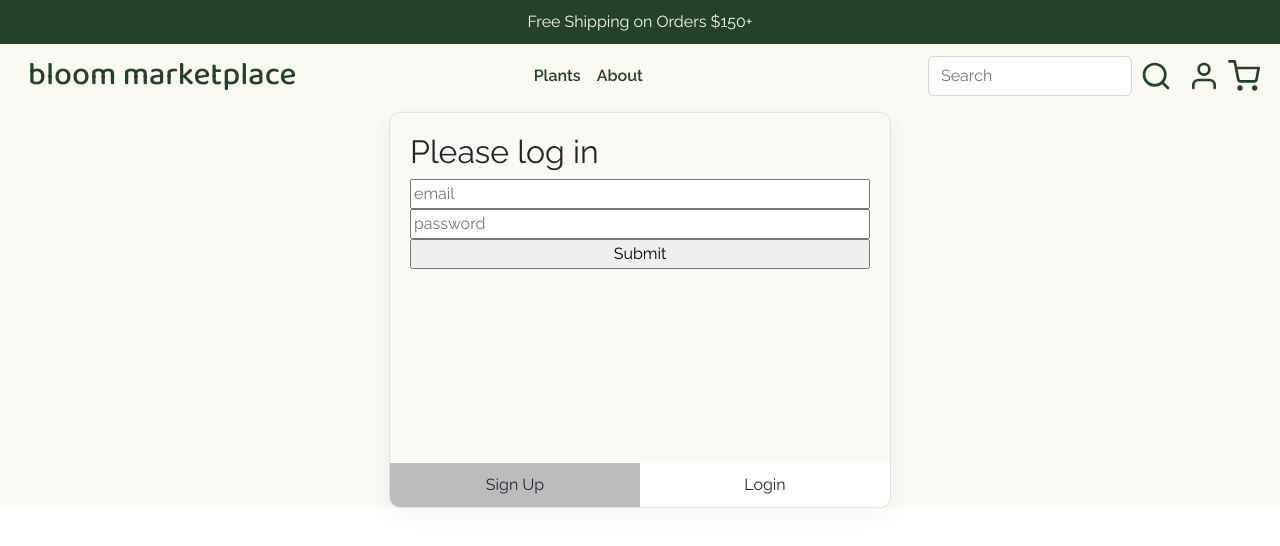
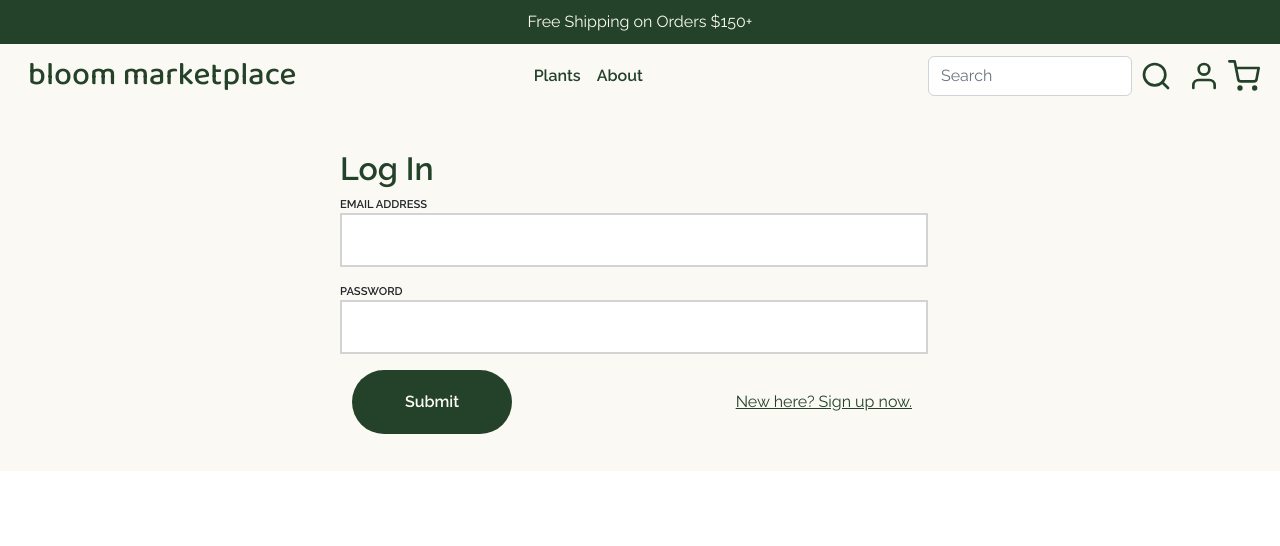
Before and after one commit to michaelvarga/bloom, a React (Create React App) app in the folder client/: page /my-profile in a window 1280 px wide. Shown: the top 546 px of the page. Built offline with nearby package versions, Linux system fonts and the light colour scheme.

Commit message:
Made style and functional updates to auth page

```diff
--- a/client/src/App.js
+++ b/client/src/App.js
@@ -73,7 +73,7 @@ const App = () => {
           <Route path="/plants" element={<Plants />} />
           <Route path="/plants/:id" element={<PlantDetails />} />
           <Route path="/about/*" element={<About />} />
-          <Route path="/my-profile/*" element={<User />} />
+          <Route path="/my-profile/*" element={<User auth={authToken} email={userEmail}/>} />
         </Routes>
       </BrowserRouter>
     </div>
--- a/client/src/components/Auth.js
+++ b/client/src/components/Auth.js
@@ -1,8 +1,9 @@
 import { useState, useContext } from "react";
 import { useCookies } from "react-cookie";
+import "../index.scss";
 
 const Auth = () => {
-  const [cookies, setCookie, removeCookie] = useCookies(null)
+  const [cookies, setCookie, removeCookie] = useCookies(null);
   const [isLogIn, setIsLogin] = useState(true);
   const [email, setEmail] = useState(null);
   const [password, setPassword] = useState(null);
@@ -34,63 +35,62 @@ const Auth = () => {
     if (data.detail) {
       setError(data.detail);
     } else {
-      setCookie('Email', data.email)
-      setCookie('AuthToken', data.token)
+      setCookie("Email", data.email);
+      setCookie("AuthToken", data.token);
 
       window.location.reload();
     }
   };
 
   return (
-    <div className="auth-container">
-      <div className="auth-container-box">
-        <form>
-          <h2>{isLogIn ? "Please log in" : "Please sign up!"}</h2>
+    <div className="d-flex justify-content-center auth-container">
+      <div className="login-form">
+        <form className="d-flex row">
+          <h2>{isLogIn ? "Log In" : "Sign Up"}</h2>
+          <label>
+            Email Address
             <input
               type="email"
-            placeholder="email"
               onChange={(e) => setEmail(e.target.value)}
+              className="auth-input"
             />
+          </label>
+          <label htmlFor="">
+            Password
             <input
               type="password"
-            placeholder="password"
               onChange={(e) => setPassword(e.target.value)}
             />
+          </label>
           {!isLogIn && (
+            <label>
+              Confirm Password
               <input
                 type="password"
-              placeholder="confirm password"
                 onChange={(e) => setConfirmPassword(e.target.value)}
               />
+            </label>
           )}
-          <input
+        </form>
+        <div className="d-flex align-items-center justify-content-between">
+          <button
             type="submit"
-            className="create"
             onClick={(e) => handleSubmit(e, isLogIn ? "login" : "signup")}
-          />
+          >
+            Submit
+          </button>
           {error && <p>{error}</p>}
-        </form>
-        <div className="auth-options">
-          <button
-            onClick={() => viewLogin(false)}
-            style={{
-              backgroundColor: !isLogIn
-                ? "rgb(255, 255, 255)"
-                : "rgb(188, 188, 188)",
-            }}
-          >
-            Sign Up
-          </button>
-          <button
-            onClick={() => viewLogin(true)}
-            style={{
-              backgroundColor: isLogIn
-                ? "rgb(255, 255, 255)"
-                : "rgb(188, 188, 188)",
-            }}
-          >
-            Login
-          </button>
+          <div>
+            {isLogIn ? (
+              <span onClick={() => viewLogin(false)}>
+                New here? Sign up now.
+              </span>
+            ) : (
+              <span onClick={() => viewLogin(true)}>
+                Already have an account? Sign in.
+              </span>
+            )}
+          </div>
         </div>
       </div>
     </div>
--- a/client/src/index.scss
+++ b/client/src/index.scss
@@ -79,3 +79,57 @@ $white: #fbf9f3;
   color: $white;
   font-family: "Raleway", sans-serif;
 }
+
+.auth-container {
+  .login-form {
+    max-width: 40rem;
+    padding: 2rem;
+  }
+
+  h2 {
+    color: $green;
+    font-weight: bold;
+    padding-left: 0;
+  }
+
+  label {
+    text-transform: uppercase;
+    font-size: 0.7rem;
+    font-weight: bold;
+    padding-left: 0;
+  }
+
+  input {
+    display: flex;
+    flex-direction: row;
+    width: 100%;
+    margin-bottom: 1rem;
+    font-size: 2rem;
+    border: 2px solid lightgray;
+  }
+
+  input:hover {
+    border: 2px solid $coral;
+  }
+
+  button {
+    background-color: $green;
+    color: $white;
+    font-weight: bold;
+    width: 10rem;
+    height: 4rem;
+    border-radius: 40px;
+    border: none;
+  }
+
+  span {
+    color: $green;
+    cursor: pointer;
+    text-decoration: underline;
+    margin-right: 1rem;
+  }
+
+  span:hover {
+    font-weight: bold;
+  }
+}
--- a/client/src/pages/plants/PlantDetails.js
+++ b/client/src/pages/plants/PlantDetails.js
@@ -185,7 +185,7 @@ function PlantDetails() {
                 />
                 <div className="card-body d-flex justify-content-between">
                   <h5 className="card-title">{plant.name}</h5>
-                  <p>${plant.price}.00</p>
+                  <p>${plant.price}</p>
                 </div>
               </div>
               </a>
--- a/client/src/pages/user/User.js
+++ b/client/src/pages/user/User.js
@@ -1,12 +1,42 @@
-import React from 'react'
-import Auth from '../../components/Auth';
+import { useCookies } from "react-cookie";
+import Auth from "../../components/Auth";
+import './user.scss'
 
-function User() {
+function User({ auth, email }) {
+  const [cookies, setCookie, removeCookie] = useCookies(null);
+
+  const signOut = () => {
+    removeCookie("Email");
+    removeCookie("AuthToken");
+    window.location.reload();
+  };
+
   return (
-    <>
-      <Auth />
-    </>
-  )
+    <div className="auth-container">
+      {auth ? (
+        <div>
+          <p>Hello {email}. Not {email}? {<span onClick={signOut}>Log out</span>}</p>
+          <form className="d-flex row">
+            <label>
+              Name
+              <input type="text" />
+            </label>
+            <label>
+              Email
+              <input type="text" />
+            </label>
+            <label>
+              Shipping Address
+              <input type="text" />
+            </label>
+          </form>
+          Order History
+        </div>
+      ) : (
+        <Auth />
+      )}
+    </div>
+  );
 }
 
-export default User
+export default User;
```
Also changed, not shown: client/src/pages/user/user.scss (added). Lines whose indentation alone changed are shown as unchanged.
